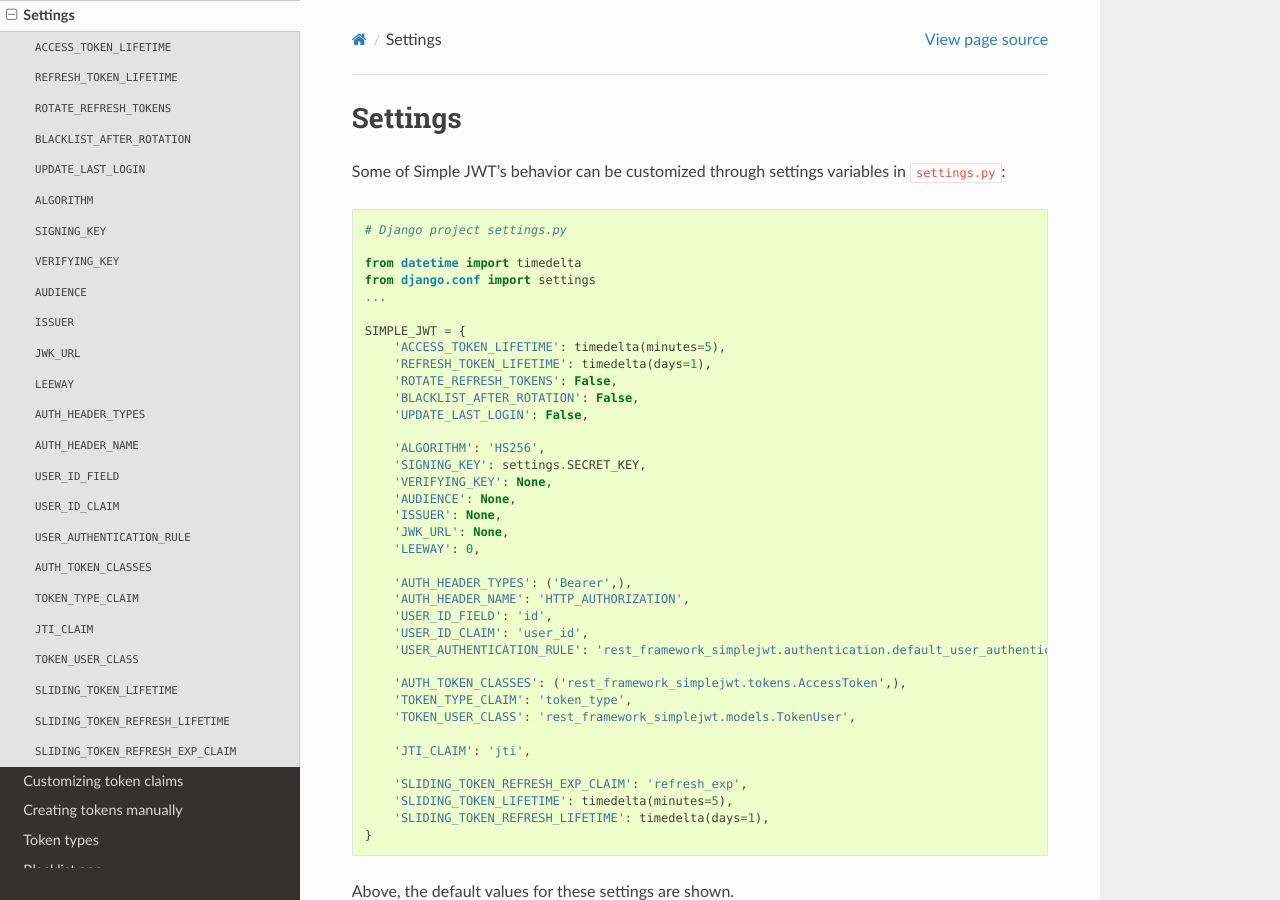
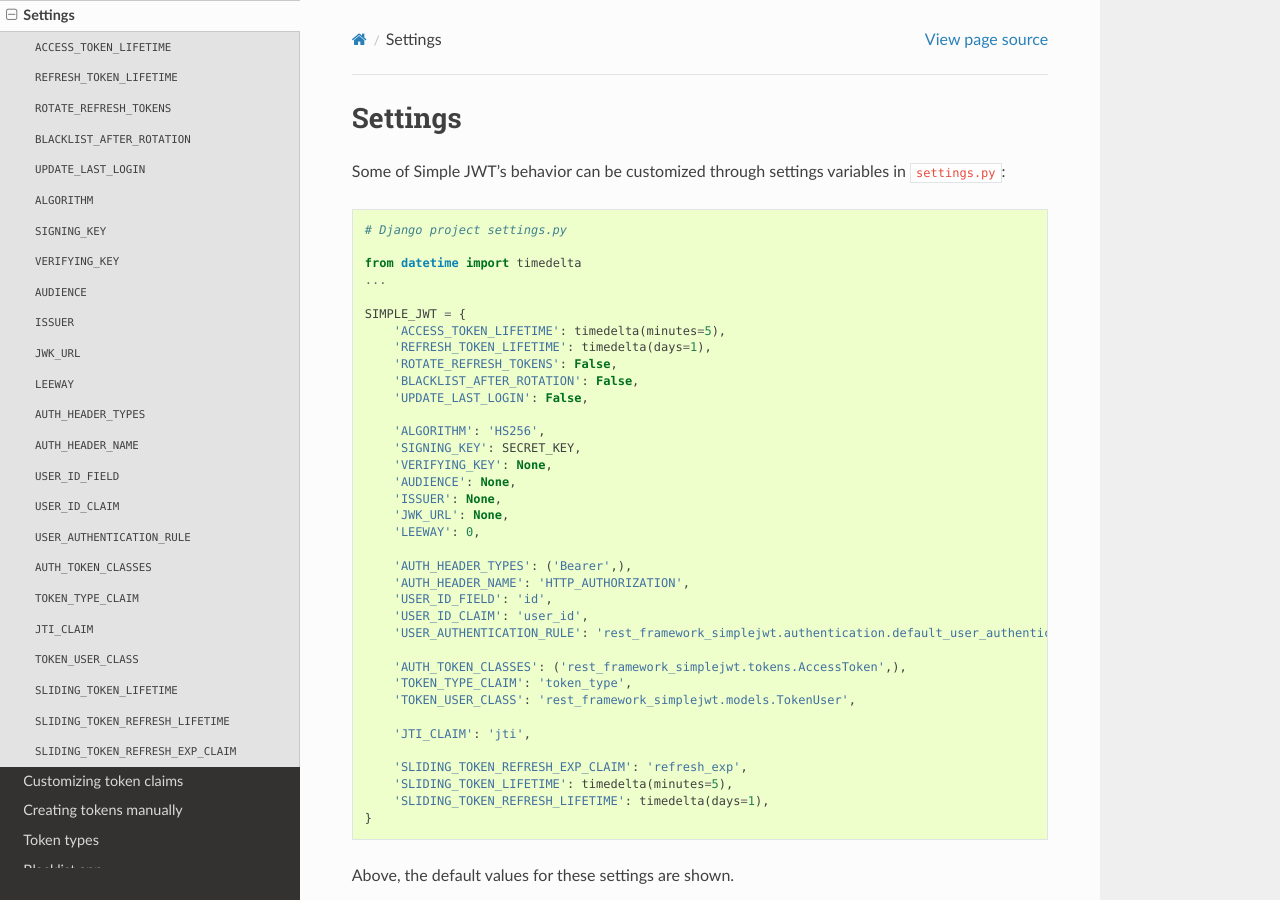
Before and after one commit to cr313/rest_framework_simple, a Sphinx documentation site: the page built from docs/settings.rst, in a window 1280 px wide and 900 px high. Built offline with Sphinx 7.4.7 and the Read the Docs theme 2.0.0, drawn with Linux system fonts in a browser that asks for light colours; the version number could not be read and is left out.

Commit message:
fixed missing code block issue in getting_started page and removed redundant import in settings page (#513)

```diff
--- a/docs/getting_started.rst
+++ b/docs/getting_started.rst
@@ -59,11 +59,9 @@ allow API users to verify HMAC-signed tokens without having access to your
 signing key:
 
 .. code-block:: python
-  # add `TokenVerifyView` to your import
 
   from rest_framework_simplejwt.views import TokenVerifyView
 
-  # and define it in your `urlpatterns`
   urlpatterns = [
       ...
       path('api/token/verify/', TokenVerifyView.as_view(), name='token_verify'),
--- a/docs/settings.rst
+++ b/docs/settings.rst
@@ -11,7 +11,6 @@ Some of Simple JWT's behavior can be customized through settings variables in
   # Django project settings.py
 
   from datetime import timedelta
-  from django.conf import settings
   ...
 
   SIMPLE_JWT = {
@@ -22,7 +21,7 @@ Some of Simple JWT's behavior can be customized through settings variables in
       'UPDATE_LAST_LOGIN': False,
 
       'ALGORITHM': 'HS256',
-      'SIGNING_KEY': settings.SECRET_KEY,
+      'SIGNING_KEY': SECRET_KEY,
       'VERIFYING_KEY': None,
       'AUDIENCE': None,
       'ISSUER': None,
```
